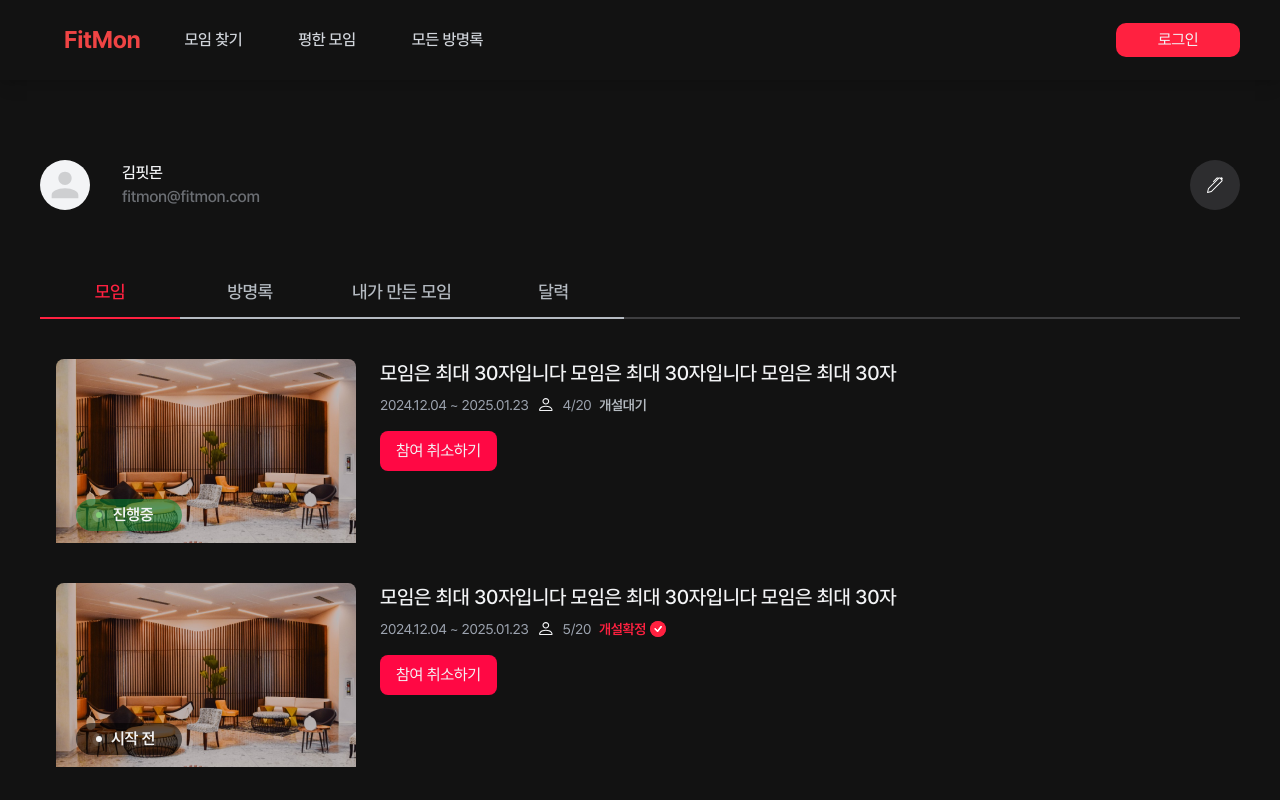
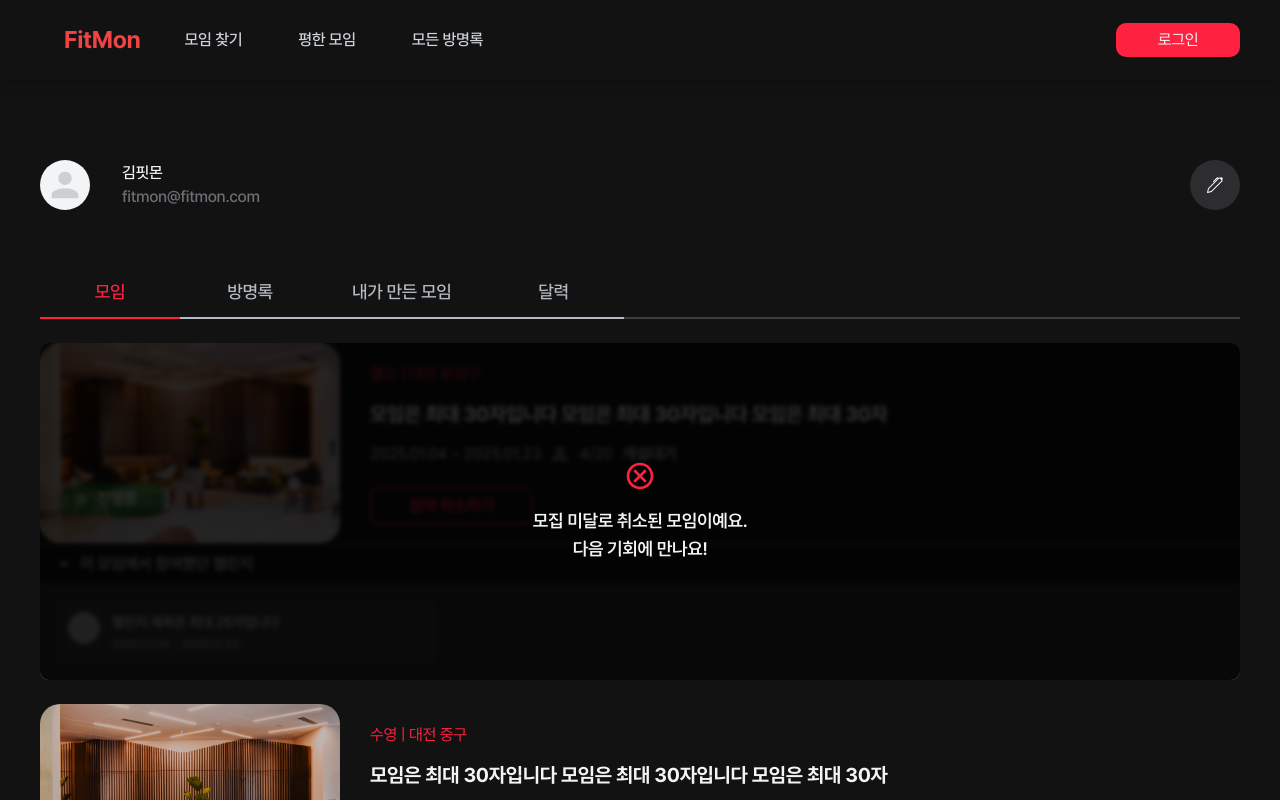
Before and after one commit to FESI06-project/-frontend, a Next.js app: page /mypage/1 in a window 1280 px wide. Shown: the top 800 px of the page. Built offline with nearby package versions, Linux system fonts and the light colour scheme; grey boxes are pictures that could not be loaded.

Commit message:
✏️ chore: 오버레이 수정 및 모임메인카드영역 수정정

```diff
--- a/src/components/CanceledGathering.tsx
+++ b/src/components/CanceledGathering.tsx
@@ -3,7 +3,6 @@ import Image from 'next/image';
 interface CanceledGatheringOverlayProps {
   gatheringStartDate: string;
   gatheringJoinedPeopleCount: number;
-  captainStatus: boolean;
   isReservationCancellable: boolean;
   className?: string;
 }
@@ -11,7 +10,6 @@ interface CanceledGatheringOverlayProps {
 export default function CanceledGathering({
   gatheringStartDate,
   gatheringJoinedPeopleCount,
-  captainStatus,
   isReservationCancellable,
   className = ''
 }: CanceledGatheringOverlayProps) {
@@ -22,8 +20,8 @@ export default function CanceledGathering({
     const isNotConfirmed = gatheringJoinedPeopleCount < 5;
 
     // 모임장이 취소한 경우
-    if (captainStatus && isReservationCancellable) {
-      return "모임 취소된 모임이예요.";
+    if (isReservationCancellable) {
+      return "모집 취소된 모임이예요.";
     }
     // 시작일이 지났고 5명 미만인 경우
     else if (isExpired && isNotConfirmed) {
@@ -39,21 +37,24 @@ export default function CanceledGathering({
   return (
     <div
       className={`absolute inset-0 flex flex-col items-center justify-center
-          rounded-[10px] bg-black/80 backdrop-blur-[2px] ${className}`}
+       rounded-[10px] bg-black/80 backdrop-blur-[2px] ${className}`}
     >
-      <div className="flex flex-col items-center gap-2">
+      <div className="flex flex-col items-center">
         <Image
           src="/assets/image/cancel.svg"
           alt="취소"
           width={32}
           height={32}
+          className="mb-[15px]"
         />
-        <p className="text-white text-lg font-medium">
-          {cancellationReason}
-        </p>
-        <p className="text-[#8B8B8B] text-sm">
-          다음 기회에 만나요!
-        </p>
+        <div className="flex flex-col items-center leading-[150%]">
+          <p className="text-lg font-semibold">
+            {cancellationReason}
+          </p>
+          <p className="text-lg font-semibold">
+            다음 기회에 만나요!
+          </p>
+        </div>
       </div>
     </div>
   );
--- a/src/pages/mypage/[memberId].tsx
+++ b/src/pages/mypage/[memberId].tsx
@@ -98,7 +98,7 @@ const userGatherings: GatheringItem[] = [
     gatheringTitle: "모임은 최대 30자입니다 모임은 최대 30자입니다 모임은 최대 30자",
     gatheringImage: "null",
     gatheringStatus: "진행중",
-    gatheringStartDate: "2024.12.04",
+    gatheringStartDate: "2025.01.04",
     gatheringEndDate: "2025.01.23",
     gatheringMainType: "근력형",
     gatheringSubType: "헬스",
@@ -107,7 +107,7 @@ const userGatherings: GatheringItem[] = [
     gatheringTags: ["헬스", "근력", "저녁운동"],
     gatheringDescription: "디스크립션은50자까지 올수있습니답둘셋넷 디스크립션은50자까지 올수있습니답둘셋넷",
     captainStatus: false,
-    isReservationCancellable: true
+    isReservationCancellable: false
   },
   {
     gatheringId: 3,
@@ -123,7 +123,7 @@ const userGatherings: GatheringItem[] = [
     gatheringTags: ["수영", "아침운동", "초보환영"],
     gatheringDescription: "디스크립션은50자까지 올수있습니답둘셋넷 디스크립션은50자까지 올수있습니답둘셋넷",
     captainStatus: false,
-    isReservationCancellable: true
+    isReservationCancellable: false
   }
 ];
 
--- a/src/pages/mypage/components/GatheringTab.tsx
+++ b/src/pages/mypage/components/GatheringTab.tsx
@@ -1,5 +1,6 @@
 import StatusTag from '@/components/StatusTag';
-import OpenStatus from '@/components/OpenStatus'
+import OpenStatus from '@/components/OpenStatus';
+import CanceledGathering from '@/components/CanceledGathering';
 import { GatheringChallengeType, GatheringItem, GatheringStateType } from '@/types';
 import Image from 'next/image';
 
@@ -22,16 +23,20 @@ export default function GatheringTab({
     <div className="space-y-6">
       {(gatherings || [])
         .sort((a, b) =>
-          new Date(a.gatheringStartDate).getTime() - new Date(b.gatheringStartDate).getTime()
+          new Date(b.gatheringStartDate).getTime() - new Date(a.gatheringStartDate).getTime()
         )
         .map(gathering => {
           const state = gatheringStates[gathering.gatheringId];
           const challenges = gatheringChallenges[gathering.gatheringId];
 
+        console.log('모임 ID:', gathering.gatheringId);
+        console.log('챌린지 데이터:', challenges);
+        console.log('챌린지 진행중:', challenges?.inProgressChallenges);
+
           return (
-            <div key={gathering.gatheringId} className="w-[906px] h-[200px] rounded-lg overflow-hidden">
+            <div key={gathering.gatheringId} className="relative rounded-lg overflow-hidden">
               {/* 메인 카드 영역 */}
-              <div className="flex gap-6 p-4">
+              <div className="flex w-[906px] h-[200px] gap-[30px]">
                 {/* 이미지 영역 */}
                 <div className="relative w-[300px] h-[200px]">
                   <img
@@ -39,7 +44,7 @@ export default function GatheringTab({
                       ? '/assets/image/default_img.png'
                       : gathering.gatheringImage}
                     alt={gathering.gatheringTitle}
-                    className="w-full h-full object-cover rounded-lg"
+                    className="w-full h-full object-cover rounded-[20px]"
                     onError={(e) => {
                       const target = e.target as HTMLImageElement;
                       target.onerror = null;
@@ -53,12 +58,13 @@ export default function GatheringTab({
                 </div>
 
                 {/* 정보 영역 */}
-                <div className="flex flex-col flex-1 text-white">
-                  <h3 className="text-xl font-medium mb-2">{gathering.gatheringTitle}</h3>
-                  <div className="flex items-center gap-2 text-gray-400 text-sm mb-4">
+                <div className="flex flex-col flex-1 py-[19px]">
+                  <span className="text-primary font-normal mb-3.5">{gathering.gatheringSubType} | {gathering.gatheringSi} {gathering.gatheringGu} </span>
+                  <span className="text-xl font-bold mb-3.5">{gathering.gatheringTitle}</span>
+                  <div className="flex items-center gap-[10px] text-dark-700 mb-[21px]">
                     <span>{gathering.gatheringStartDate} ~ {gathering.gatheringEndDate}</span>
                     <Image
-                      src="/assets/image/person.svg" // person.svg 경로
+                      src="/assets/image/person.svg"
                       alt="참여자 아이콘"
                       width={18}
                       height={18}
@@ -68,17 +74,15 @@ export default function GatheringTab({
                   </div>
 
                   {/* 예약 취소 버튼 */}
-                  {gathering.isReservationCancellable && (
                   <button
                     onClick={(e) => {
                       e.stopPropagation();
                       onCancelReservation(gathering.gatheringId);
                     }}
-                      className="px-4 py-2 bg-[#FF0844] text-white rounded-lg self-start"
+                    className="h-[43px] w-[163px] rounded-[10px] border border-primary text-primary font-semibold"
                   >
                     참여 취소하기
                   </button>
-                  )}
                 </div>
               </div>
 
@@ -118,10 +122,18 @@ export default function GatheringTab({
                           </p>
                         </div>
                       </div>
+
                     </div>
                   ))}
+
                 </div>
               )}
+              {/* 취소 오버레이 */}
+              <CanceledGathering
+                gatheringStartDate={gathering.gatheringStartDate}
+                gatheringJoinedPeopleCount={state.gatheringJoinedPeopleCount}
+                isReservationCancellable={gathering.isReservationCancellable || false}
+              />
             </div>
           );
         })}
```
Also changed, not shown: public/assets/image/cancel.svg (renamed from public/assets/image/cancle.svg). Lines whose indentation alone changed are shown as unchanged.
